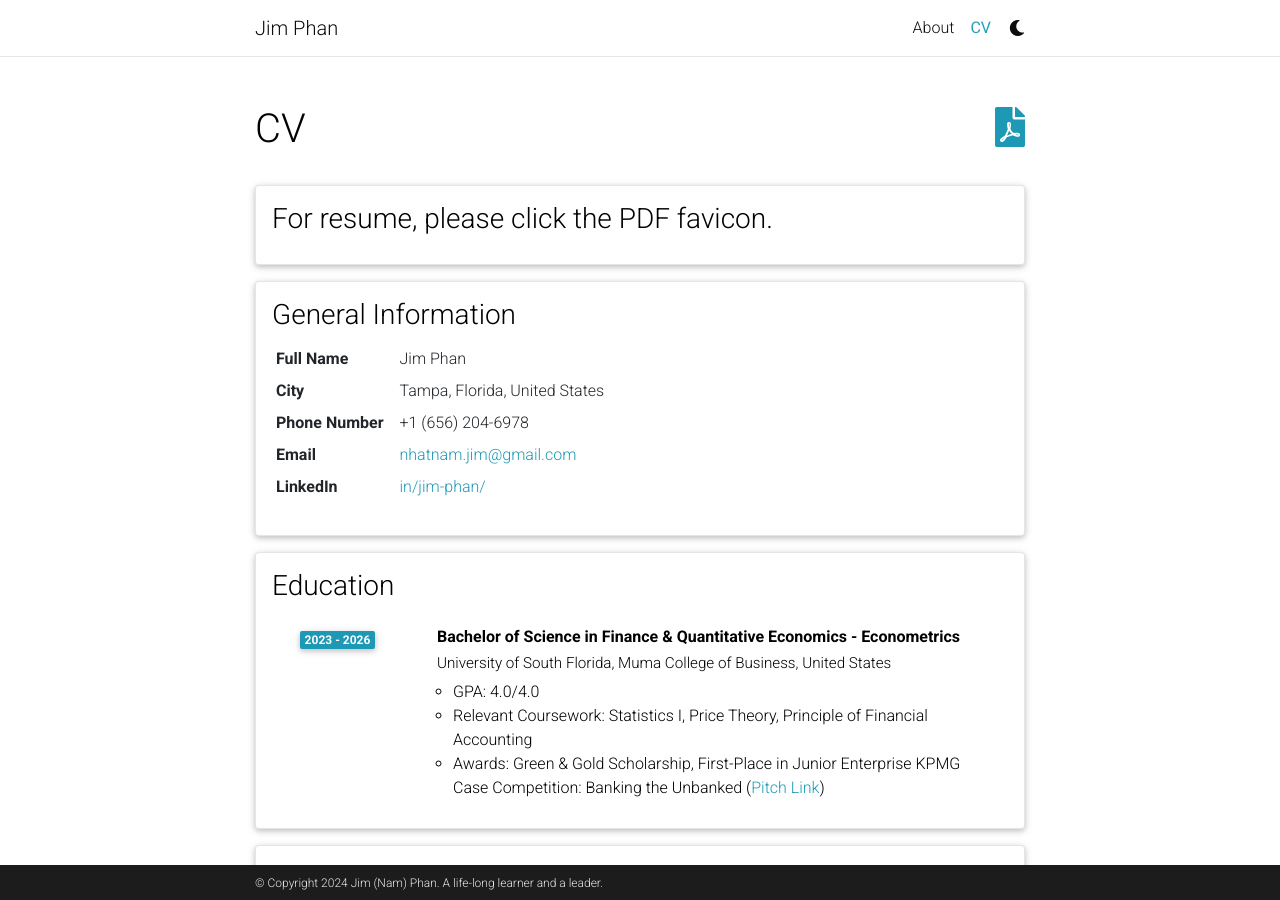
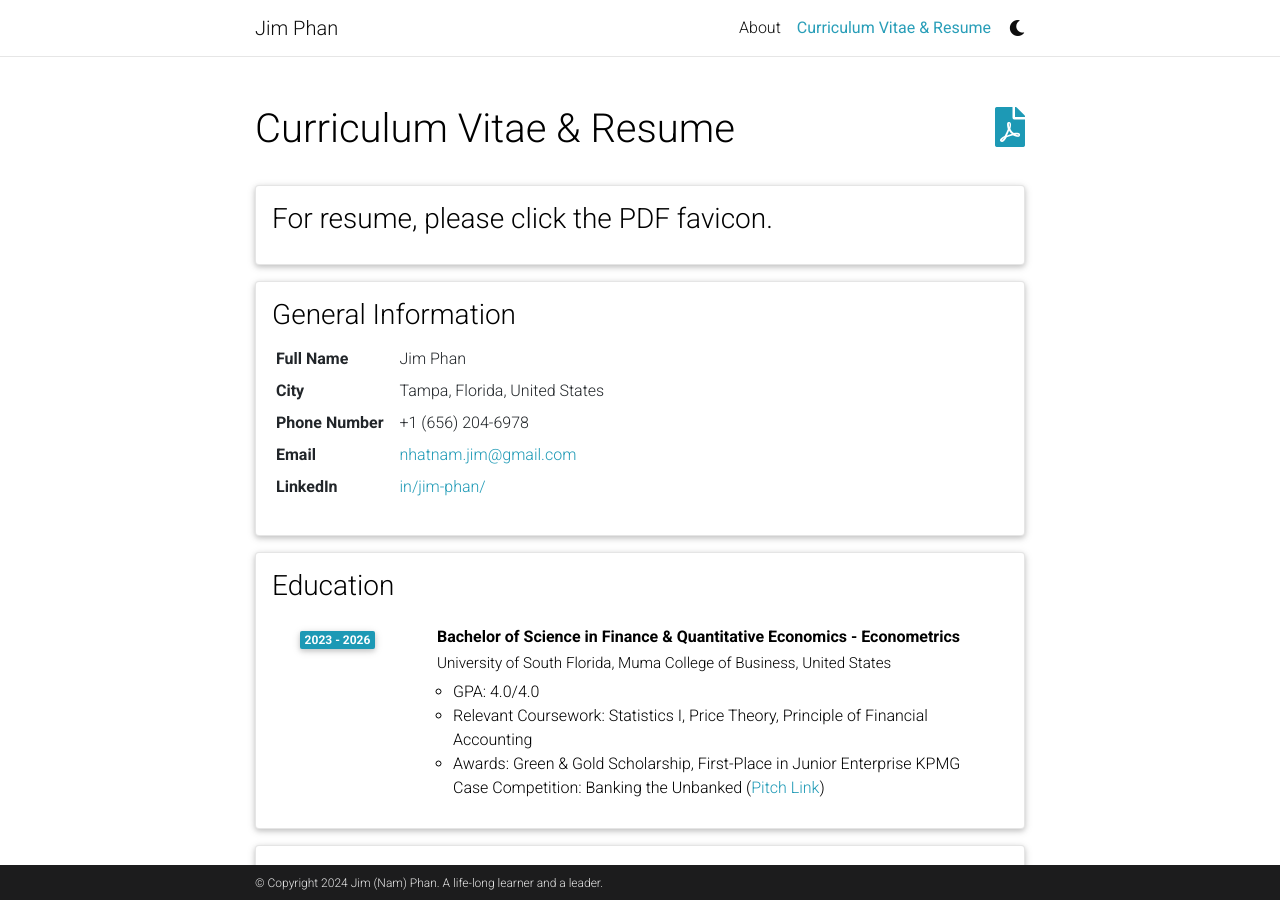
Before and after one commit to phannhatnamlhp/phannhatnamlhp.github.io, a Jekyll site: the page built from _pages/cv.md, in a window 1280 px wide and 900 px high. Built offline with Jekyll 4.4.1, drawn with Linux system fonts in a browser that asks for light colours; comment, search, counter and statistics services are not loaded; a style sheet for code colours, icons or effects is not loaded.

Commit message:
Update cv.md

```diff
--- a/_pages/cv.md
+++ b/_pages/cv.md
@@ -1,7 +1,7 @@
 ---
 layout: cv
 permalink: /cv/
-title: CV
+title: Curriculum Vitae & Resume
 nav: true
 nav_order: 1
 cv_pdf: Jim_Phan_Resume.pdf
```
